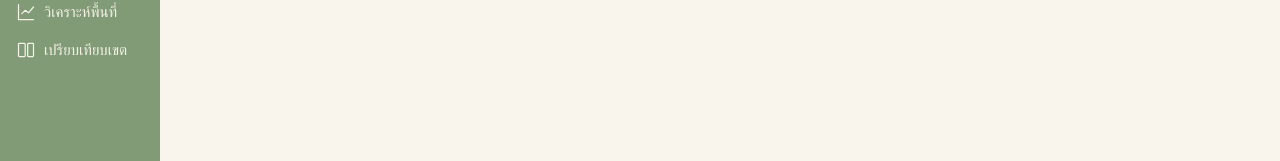
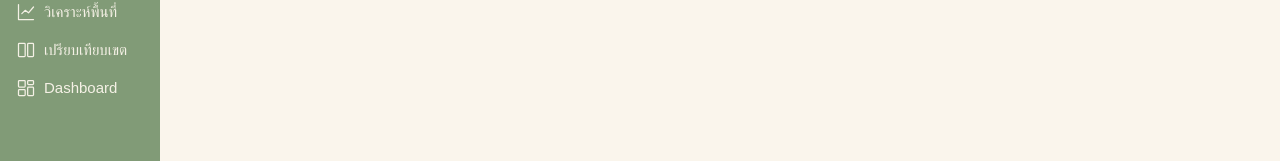
Before and after one commit to nat-care/terra-insight, a React (Vite) app: page / in a window 1280 px wide. Shown: the part 168-329 px from the top of the page. Built offline with nearby package versions, Linux system fonts and the light colour scheme.

Commit message:
Update sideberdashboard

```diff
--- a/src/App.jsx
+++ b/src/App.jsx
@@ -11,6 +11,7 @@ function App() {
     map: "แผนที่",
     analysis: "วิเคราะห์พื้นที่",
     compare: "เปรียบเทียบเขต",
+    dashboard: "Dasboard",
   };
 
   return (
--- a/src/components/Sidebar.jsx
+++ b/src/components/Sidebar.jsx
@@ -1,4 +1,3 @@
-
 import { useState } from "react";
 
 const menuItems = [
@@ -21,6 +20,11 @@ const menuItems = [
     id: "compare",
     label: "เปรียบเทียบเขต",
     icon: "compare",
+  },
+  {
+    id: "dashboard",
+    label: "Dashboard",
+    icon: "dashboard",
   },
 ];
 
@@ -49,6 +53,14 @@ function MenuIcon({ type }) {
       <>
         <rect x="3" y="4" width="8" height="16" rx="1" />
         <rect x="14" y="4" width="7" height="16" rx="1" />
+      </>
+    ),
+    dashboard: (
+      <>
+        <rect x="3" y="3" width="8" height="8" rx="1" />
+        <rect x="14" y="3" width="7" height="5" rx="1" />
+        <rect x="14" y="11" width="7" height="10" rx="1" />
+        <rect x="3" y="14" width="8" height="7" rx="1" />
       </>
     ),
   };
@@ -81,7 +93,6 @@ function Sidebar({ onNavigate }) {
     <aside className="w-[160px] min-h-[calc(100vh-67px)] flex shrink-0 bg-[#819B77]">
       {/* เมนู */}
       <nav className="flex-1 px-1.5 pt-5 flex flex-col gap-1">
-
         {menuItems.map((item) => (
           <button
             key={item.id}
@@ -102,12 +113,9 @@ function Sidebar({ onNavigate }) {
               <MenuIcon type={item.icon} />
             </span>
 
-            <span className="text-[15px] whitespace-nowrap">
-              {item.label}
-            </span>
+            <span className="text-[15px] whitespace-nowrap">{item.label}</span>
           </button>
         ))}
-
       </nav>
     </aside>
   );
```
